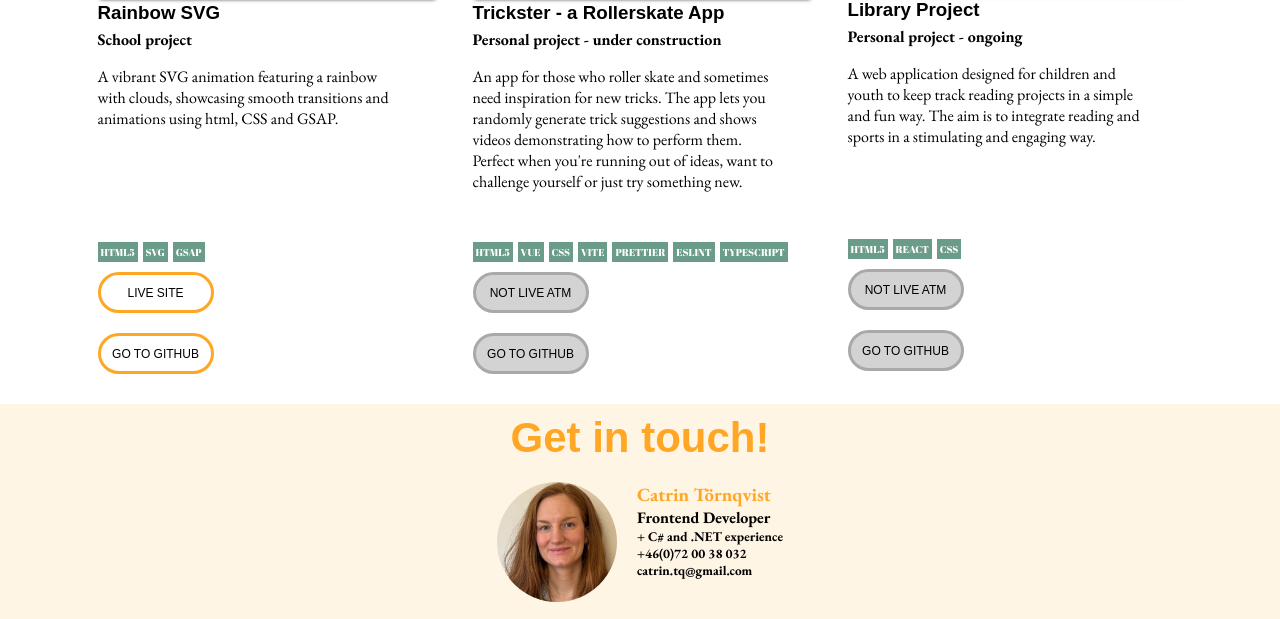
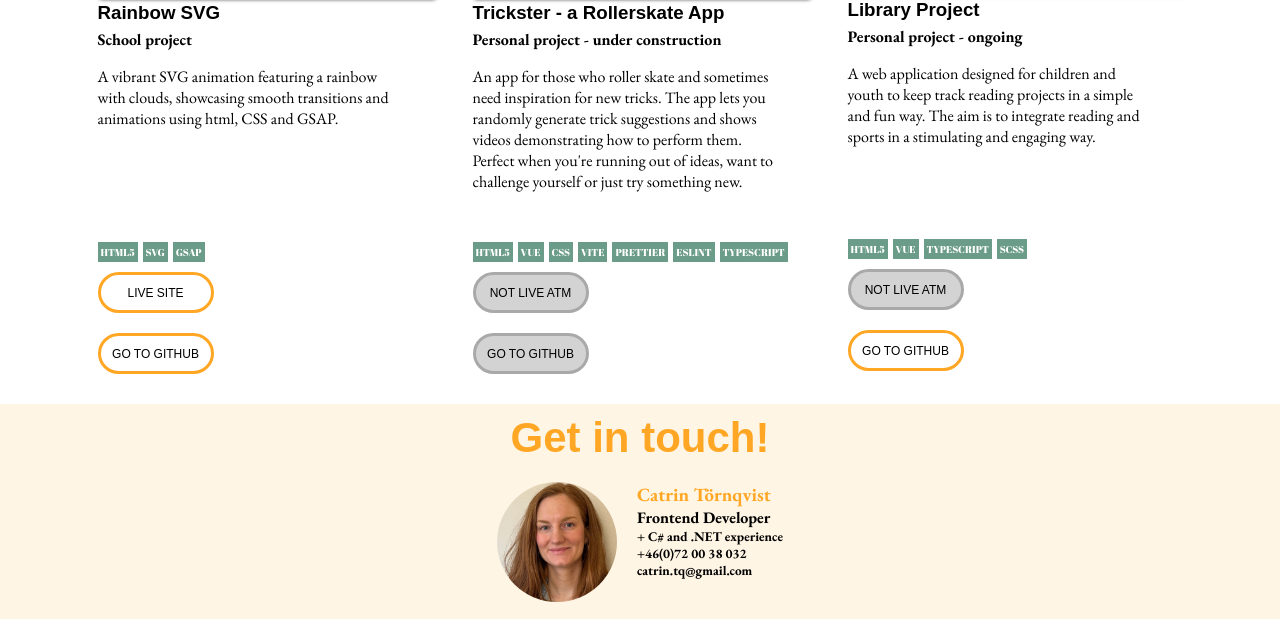
Before and after one commit to CatrinTQ/portfolio, a website: page index.html in a window 1280 px wide. Shown: the part 1949-2568 px from the top of the page. Drawn offline with nearby package versions, Linux system fonts and the light colour scheme; a web font is replaced by a local one.

Commit message:
Update layout

```diff
--- a/index.html
+++ b/index.html
@@ -176,11 +176,12 @@
                 a stimulating and engaging way.</p>
             <div>
                 <span>html5</span>
-                <span>react</span>
-                <span>css</span>
+                <span>vue</span>
+                <span>TypeScript</span>
+                <span>scss</span>
             </div>
             <a class="disabled-link">Not live ATM</a>
-            <a class="disabled-link">Go to Github</a>
+            <a href="https://github.com/CatrinTQ/read-project">Go to Github</a>
         </div>
     </div>
 
--- a/src/styles/_base.scss
+++ b/src/styles/_base.scss
@@ -91,7 +91,7 @@ ul {
 .tech-container {
     padding: rem(50);
     display: grid;
-    grid-template-columns: 1fr; // Default: en kolumn (mobil)
+    grid-template-columns: repeat(2, 1fr); // Default: en kolumn (mobil)
     gap: rem(20);
     background-color: $primary-color;
 
--- a/src/styles/_tablet.scss
+++ b/src/styles/_tablet.scss
@@ -48,7 +48,7 @@
 }
 
 .tech-container {
-    grid-template-columns: repeat(2, 1fr);
+    grid-template-columns: repeat(4, 1fr);
 }
 
 .project-container {
```
Also changed, not shown: src/styles/styles.css, 1 other file.
